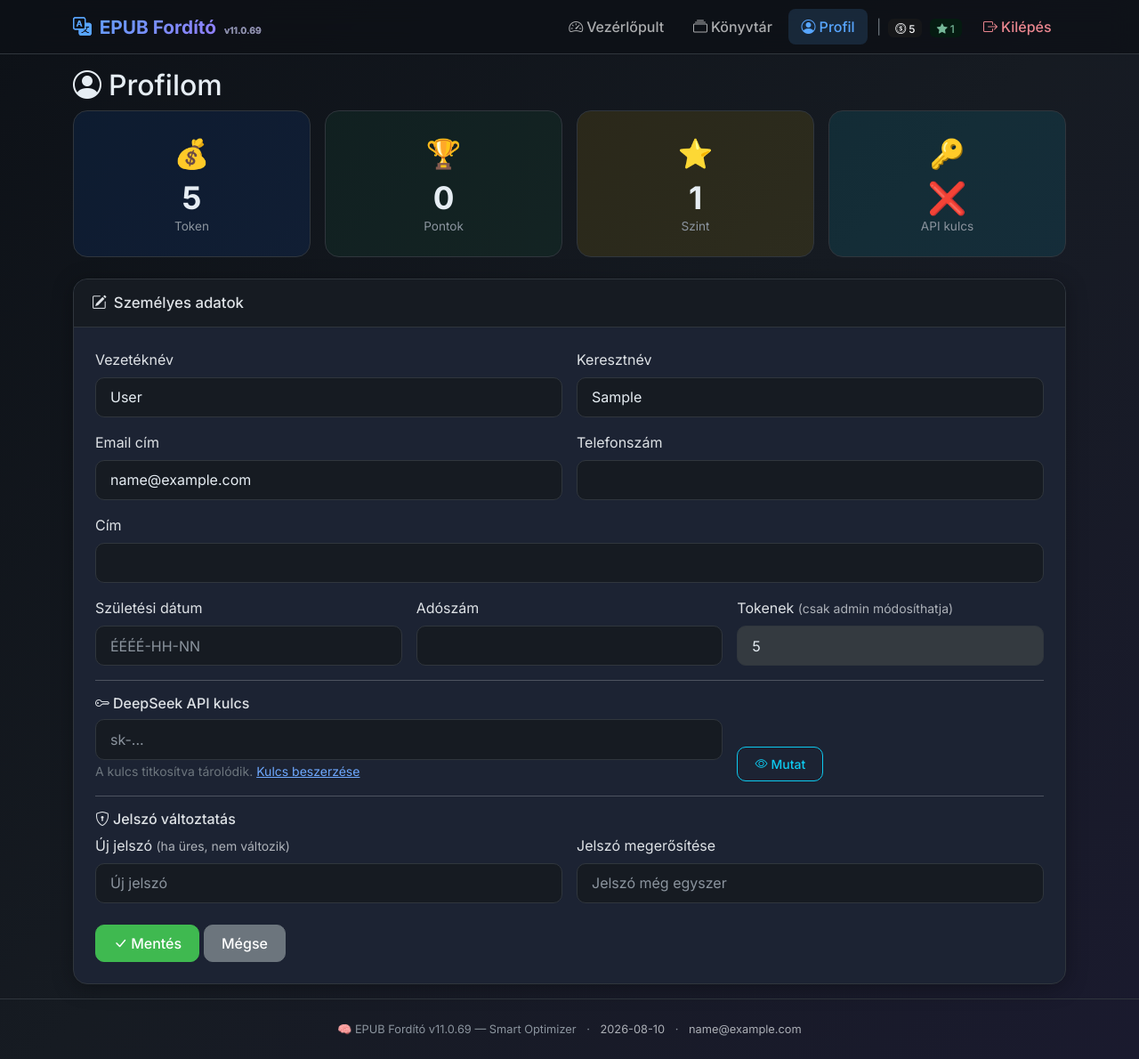
After one commit to sorosg/Epub-translate, a Flask app: page /profile in a window 1280 px wide. The commit adds this page. Shown: the whole page at 89% size. Run offline with Flask 3, Linux system fonts and the light colour scheme; the visitor is signed in with stand-in values (Sample User, id 1); parts of the project's set-up code (start-up, migrations or seed data) failed here and were passed over.

Commit message:
v11.0.69: Profil oldal – saját adatok szerkesztése
- Új /profile oldal (GET + POST): felhasználó saját adatainak szerkesztése
- Szerkeszthető: név, email, telefon, cím, születési dátum, adószám
- API kulcs szerkesztése és státusz kártya
- Jelszó változtatás (megerősítéssel)
- Tokenek megjelenítése (csak olvasható, admin módosíthatja)
- Navbar: Profil link hozzáadva
- profile.html: stat kártyák (token, pontok, szint, API kulcs státusz)

```diff
--- a/src/backend/app.py
+++ b/src/backend/app.py
@@ -797,6 +797,43 @@ def api_models_pull():
     thread.daemon = True; thread.start()
     return jsonify({'success':True,'message':f'Modell letöltés elindítva: {model_name}'})
 
+@app.route('/profile', methods=['GET', 'POST'])
+@login_required
+def profile():
+    """Felhasználó saját profiljának megtekintése és szerkesztése.
+    A felhasználó módosíthatja a személyes adatait, API kulcsát és jelszavát.
+    Tokeneket csak az admin módosíthat (admin/users oldalon)."""
+    if request.method == 'POST':
+        # Személyes adatok frissítése
+        current_user.first_name = request.form.get('first_name', '').strip()
+        current_user.last_name = request.form.get('last_name', '').strip()
+        current_user.email = request.form.get('email', '').strip()
+        current_user.phone = request.form.get('phone', '').strip()
+        current_user.address = request.form.get('address', '').strip()
+        current_user.birth_date = request.form.get('birth_date', '').strip()
+        current_user.tax_id = request.form.get('tax_id', '').strip()
+
+        # API kulcs frissítése (ha nem a *** érték jön, akkor új kulcs)
+        api_key = request.form.get('deepseek_api_key', '').strip()
+        if api_key and not api_key.startswith('***'):
+            current_user.deepseek_api_key = api_key
+
+        # Jelszó frissítése (ha meg van adva és egyezik)
+        password = request.form.get('password', '').strip()
+        password_confirm = request.form.get('password_confirm', '').strip()
+        if password:
+            if password != password_confirm:
+                flash(_('A jelszavak nem egyeznek!'), 'error')
+                return render_template('profile.html', user=current_user)
+            current_user.password_hash = generate_password_hash(password)
+            flash(_('Jelszó sikeresen megváltoztatva!'), 'success')
+
+        db.session.commit()
+        flash(_('Profil adatok mentve!'), 'success')
+        return redirect(url_for('profile'))
+
+    return render_template('profile.html', user=current_user)
+
 @app.route('/api/user/settings', methods=['POST'])
 @login_required
 def user_settings():
--- a/src/backend/templates/base.html
+++ b/src/backend/templates/base.html
@@ -290,6 +290,7 @@ body {
         {% if current_user.is_authenticated %}
           <a class="nav-link" href="/dashboard"><i class="bi bi-speedometer2 me-1"></i>Vezérlőpult</a>
           <a class="nav-link" href="/library"><i class="bi bi-collection me-1"></i>Könyvtár</a>
+          <a class="nav-link" href="/profile"><i class="bi bi-person-circle me-1"></i>Profil</a>
           {% if current_user.is_admin %}
             <span class="navbar-text mx-2 text-secondary">|</span>
             <a class="nav-link" href="/admin"><i class="bi bi-gear me-1"></i>Admin</a>
--- /dev/null
+++ b/src/backend/templates/profile.html
@@ -0,0 +1,112 @@
+{% extends "base.html" %}{% block title %}Profilom{% endblock %}{% block content %}
+<h2><i class="bi bi-person-circle me-2"></i>Profilom</h2>
+
+<!-- Token és statisztika kártyák -->
+<div class="row g-3 mb-4">
+  <div class="col-md-3 col-6">
+    <div class="stat-card bg-primary bg-opacity-10 text-center h-100">
+      <div class="stat-icon">💰</div>
+      <div class="stat-value">{{ user.tokens }}</div>
+      <div class="stat-label">Token</div>
+    </div>
+  </div>
+  <div class="col-md-3 col-6">
+    <div class="stat-card bg-success bg-opacity-10 text-center h-100">
+      <div class="stat-icon">🏆</div>
+      <div class="stat-value">{{ user.points }}</div>
+      <div class="stat-label">Pontok</div>
+    </div>
+  </div>
+  <div class="col-md-3 col-6">
+    <div class="stat-card bg-warning bg-opacity-10 text-center h-100">
+      <div class="stat-icon">⭐</div>
+      <div class="stat-value">{{ user.level }}</div>
+      <div class="stat-label">Szint</div>
+    </div>
+  </div>
+  <div class="col-md-3 col-6">
+    <div class="stat-card bg-info bg-opacity-10 text-center h-100">
+      <div class="stat-icon">🔑</div>
+      <div class="stat-value">{% if user.deepseek_api_key %}✅{% else %}❌{% endif %}</div>
+      <div class="stat-label">API kulcs</div>
+    </div>
+  </div>
+</div>
+
+<!-- Profil adatok szerkesztése -->
+<div class="card">
+  <div class="card-header"><h5><i class="bi bi-pencil-square me-2"></i>Személyes adatok</h5></div>
+  <div class="card-body">
+    <form method="POST">
+      <div class="row g-3">
+        <div class="col-md-6">
+          <label class="form-label">Vezetéknév</label>
+          <input type="text" class="form-control" name="last_name" value="{{ user.last_name or '' }}">
+        </div>
+        <div class="col-md-6">
+          <label class="form-label">Keresztnév</label>
+          <input type="text" class="form-control" name="first_name" value="{{ user.first_name or '' }}">
+        </div>
+        <div class="col-md-6">
+          <label class="form-label">Email cím</label>
+          <input type="email" class="form-control" name="email" required value="{{ user.email }}">
+        </div>
+        <div class="col-md-6">
+          <label class="form-label">Telefonszám</label>
+          <input type="text" class="form-control" name="phone" value="{{ user.phone or '' }}">
+        </div>
+        <div class="col-md-12">
+          <label class="form-label">Cím</label>
+          <input type="text" class="form-control" name="address" value="{{ user.address or '' }}">
+        </div>
+        <div class="col-md-4">
+          <label class="form-label">Születési dátum</label>
+          <input type="text" class="form-control" name="birth_date" placeholder="ÉÉÉÉ-HH-NN" value="{{ user.birth_date or '' }}">
+        </div>
+        <div class="col-md-4">
+          <label class="form-label">Adószám</label>
+          <input type="text" class="form-control" name="tax_id" value="{{ user.tax_id or '' }}">
+        </div>
+        <div class="col-md-4">
+          <label class="form-label">Tokenek <small class="text-muted">(csak admin módosíthatja)</small></label>
+          <input type="text" class="form-control" value="{{ user.tokens }}" disabled>
+        </div>
+      </div>
+      <hr class="my-3">
+      <h6><i class="bi bi-key me-1"></i>DeepSeek API kulcs</h6>
+      <div class="row g-3">
+        <div class="col-md-8">
+          <input type="password" class="form-control" id="apiKey" name="deepseek_api_key" placeholder="sk-..." value="{% if user.deepseek_api_key %}***{{ user.deepseek_api_key[-4:] }}{% endif %}">
+          <small class="text-secondary">A kulcs titkosítva tárolódik. <a href="https://platform.deepseek.com/api_keys" target="_blank">Kulcs beszerzése</a></small>
+        </div>
+        <div class="col-md-4 d-flex align-items-end">
+          <button type="button" class="btn btn-outline-info btn-sm me-2" onclick="toggleApiKeyVisibility()"><i class="bi bi-eye me-1"></i>Mutat</button>
+        </div>
+      </div>
+      <hr class="my-3">
+      <h6><i class="bi bi-shield-lock me-1"></i>Jelszó változtatás</h6>
+      <div class="row g-3">
+        <div class="col-md-6">
+          <label class="form-label">Új jelszó <small class="text-muted">(ha üres, nem változik)</small></label>
+          <input type="password" class="form-control" name="password" placeholder="Új jelszó">
+        </div>
+        <div class="col-md-6">
+          <label class="form-label">Jelszó megerősítése</label>
+          <input type="password" class="form-control" name="password_confirm" placeholder="Jelszó még egyszer">
+        </div>
+      </div>
+      <div class="mt-4">
+        <button type="submit" class="btn btn-success"><i class="bi bi-check-lg me-1"></i>Mentés</button>
+        <a href="/dashboard" class="btn btn-secondary">Mégse</a>
+      </div>
+    </form>
+  </div>
+</div>
+
+<script>
+function toggleApiKeyVisibility() {
+  const input = document.getElementById('apiKey');
+  input.type = input.type === 'password' ? 'text' : 'password';
+}
+</script>
+{% endblock %}
```
